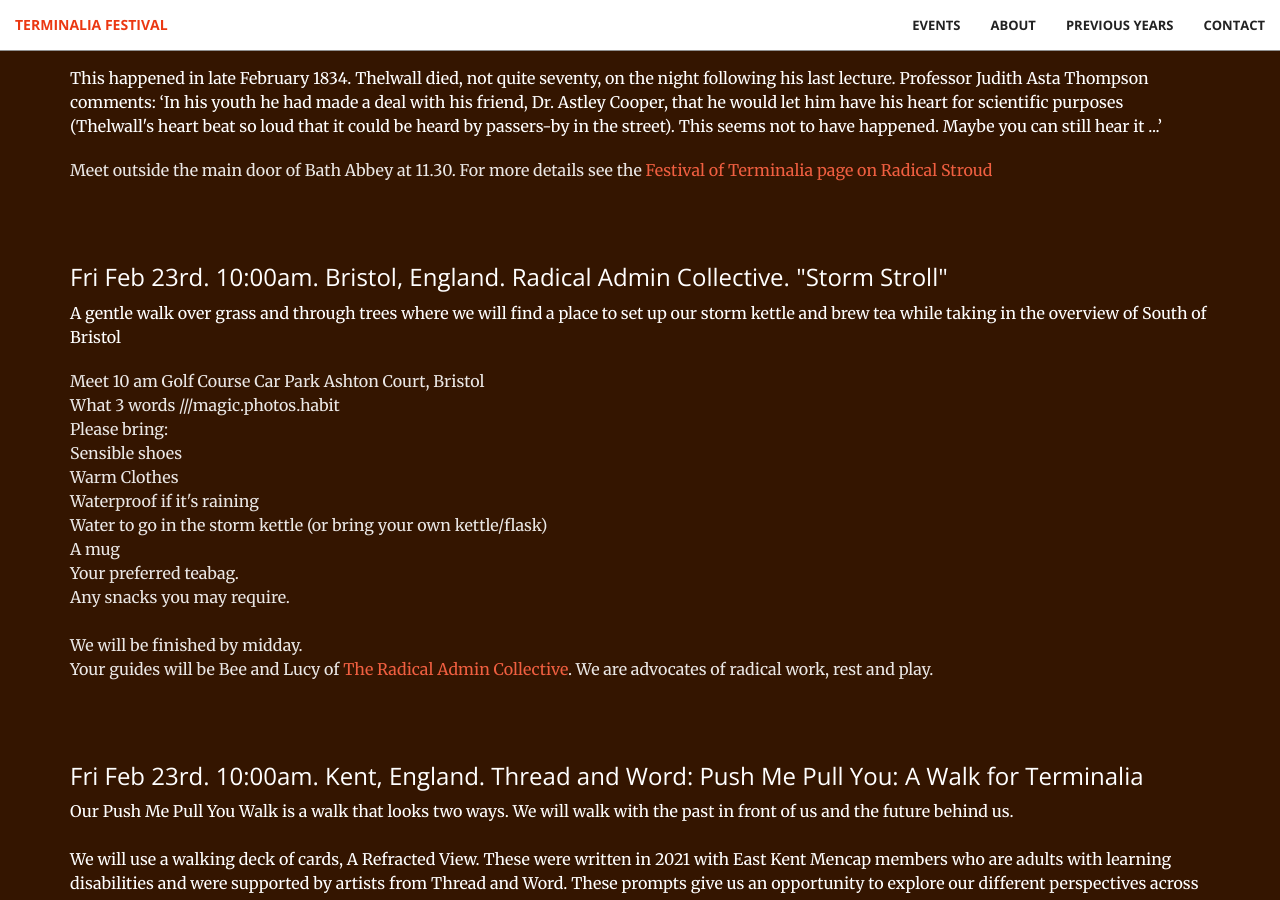
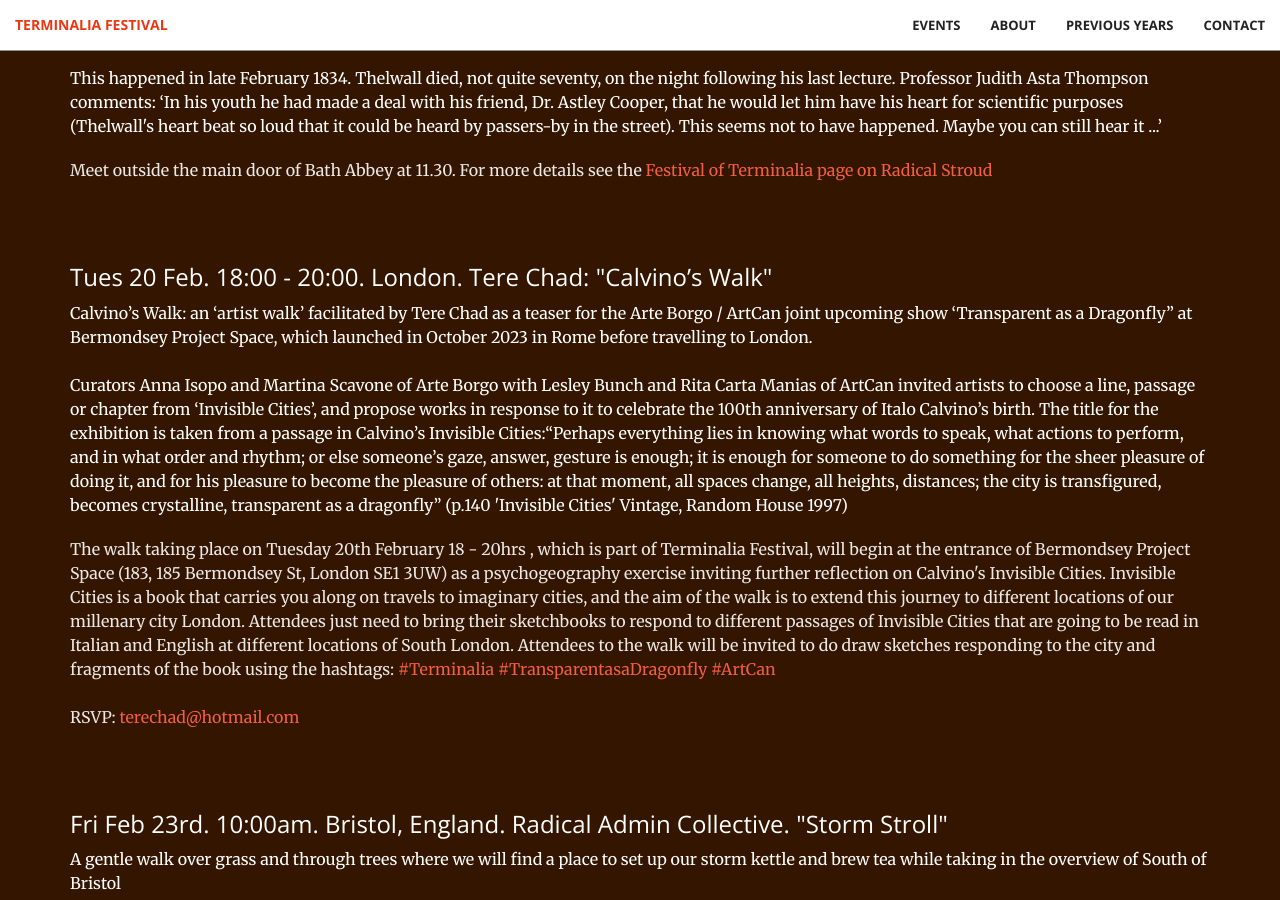
Before and after one commit to timwaters/terminalia, a Jekyll site: the page built from index.html, in a window 1280 px wide and 900 px high, scrolled down 1987 px. Built offline with Jekyll 4.4.1, drawn with Linux system fonts in a browser that asks for light colours.

Commit message:
add teres event

```diff
--- a/_includes/events.html
+++ b/_includes/events.html
@@ -26,6 +26,23 @@
             Meet outside the main door of Bath Abbey at 11.30. For more details see the <a href="http://radicalstroud.co.uk/festival-of-terminalia/">Festival of Terminalia page on Radical Stroud </a>
           </p>
         </div>
+
+        <div class="col-lg-12 col-lg-offset-0 text-left event">
+
+          <h3>Tues 20 Feb. 18:00 - 20:00. London. Tere Chad: "Calvino’s Walk" </h3>
+
+
+          <p class="text">
+            Calvino’s Walk: an ‘artist walk’ facilitated by Tere Chad as a teaser for the Arte Borgo / ArtCan joint upcoming show ‘Transparent as a Dragonfly” at Bermondsey Project Space, which launched in October 2023 in Rome before travelling to London.<br/><br/>
+
+            Curators Anna Isopo and Martina Scavone of Arte Borgo with Lesley Bunch and Rita Carta Manias of ArtCan invited artists to choose a line, passage or chapter from ‘Invisible Cities’, and propose works in response to it to celebrate the 100th anniversary of Italo Calvino’s birth.  The title for the exhibition is taken from a passage in Calvino’s Invisible Cities:“Perhaps everything lies in knowing what words to speak, what actions to perform, and in what order and rhythm; or else someone’s gaze, answer, gesture is enough; it is enough for someone to do something for the sheer pleasure of doing it, and for his pleasure to become the pleasure of others: at that moment, all spaces change, all heights, distances; the city is transfigured, becomes crystalline, transparent as a dragonfly” (p.140 'Invisible Cities' Vintage, Random House 1997)
+          </p>
+          <p class="text-faded">
+            The walk taking place on Tuesday 20th February 18 - 20hrs , which is part of Terminalia Festival, will begin at the entrance of Bermondsey Project Space (183, 185 Bermondsey St, London SE1 3UW) as a psychogeography exercise inviting further reflection on Calvino's Invisible Cities. Invisible Cities is a book that carries you along on travels to imaginary cities, and the aim of the walk is to extend this journey to different locations of our millenary city London.  Attendees just need to bring their sketchbooks to respond to different passages of Invisible Cities that are going to be read in Italian and English at different locations of South London. Attendees to the walk will be invited to do draw sketches responding to the city and fragments of the book using the hashtags: <a href="https://twitter.com/search?q=%23terminalia">#Terminalia</a>  <a href="https://twitter.com/search?q=%23TransparentasaDragonfly">#TransparentasaDragonfly</a> <a href="https://twitter.com/search?q=%23ArtCan">#ArtCan</a> <br/><br/>
+            RSVP: <a href="mailto:terechad@hotmail.com">terechad@hotmail.com</a>
+          </p>
+        </div>
+
 
         <div class="col-lg-12 col-lg-offset-0 text-left event">
 
```
